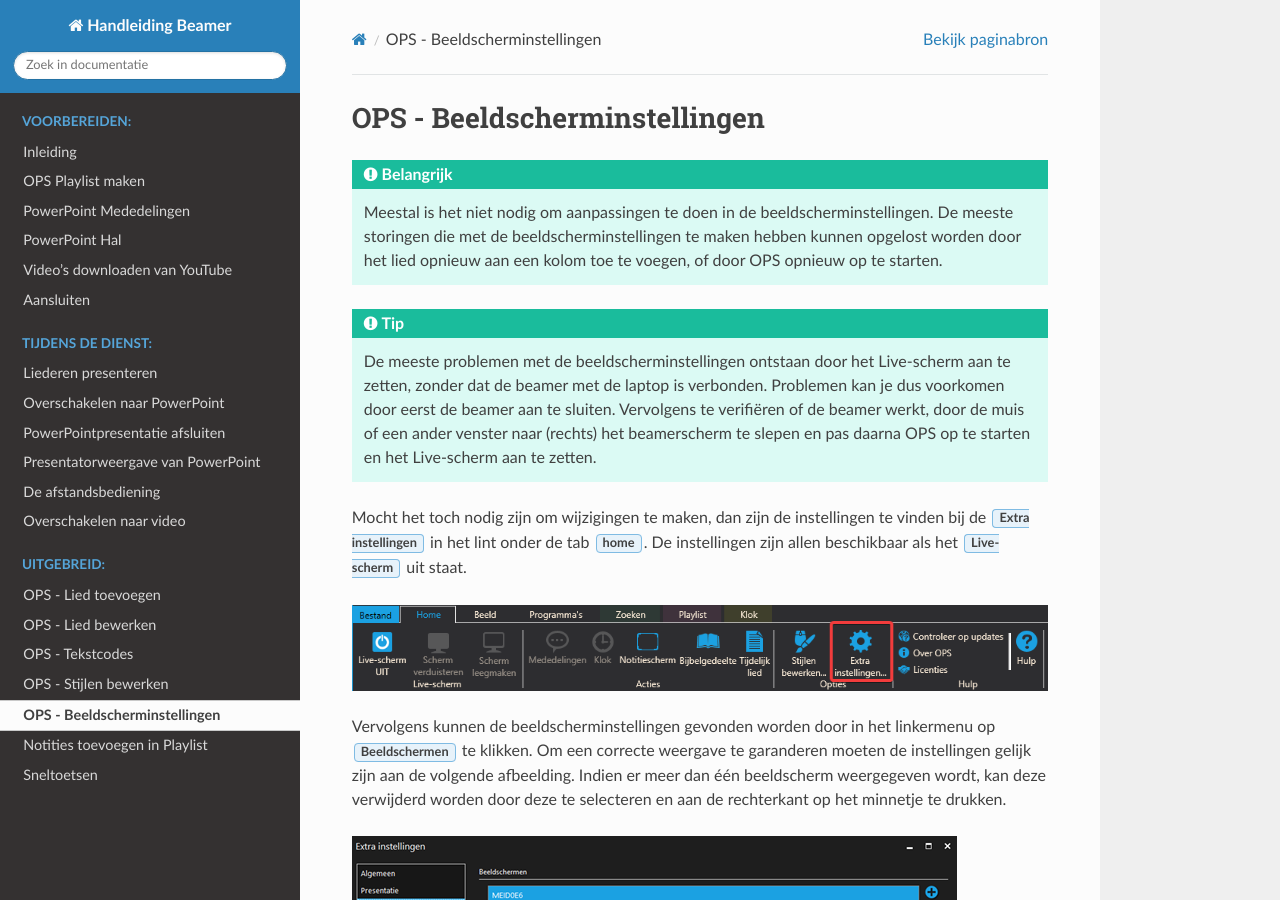
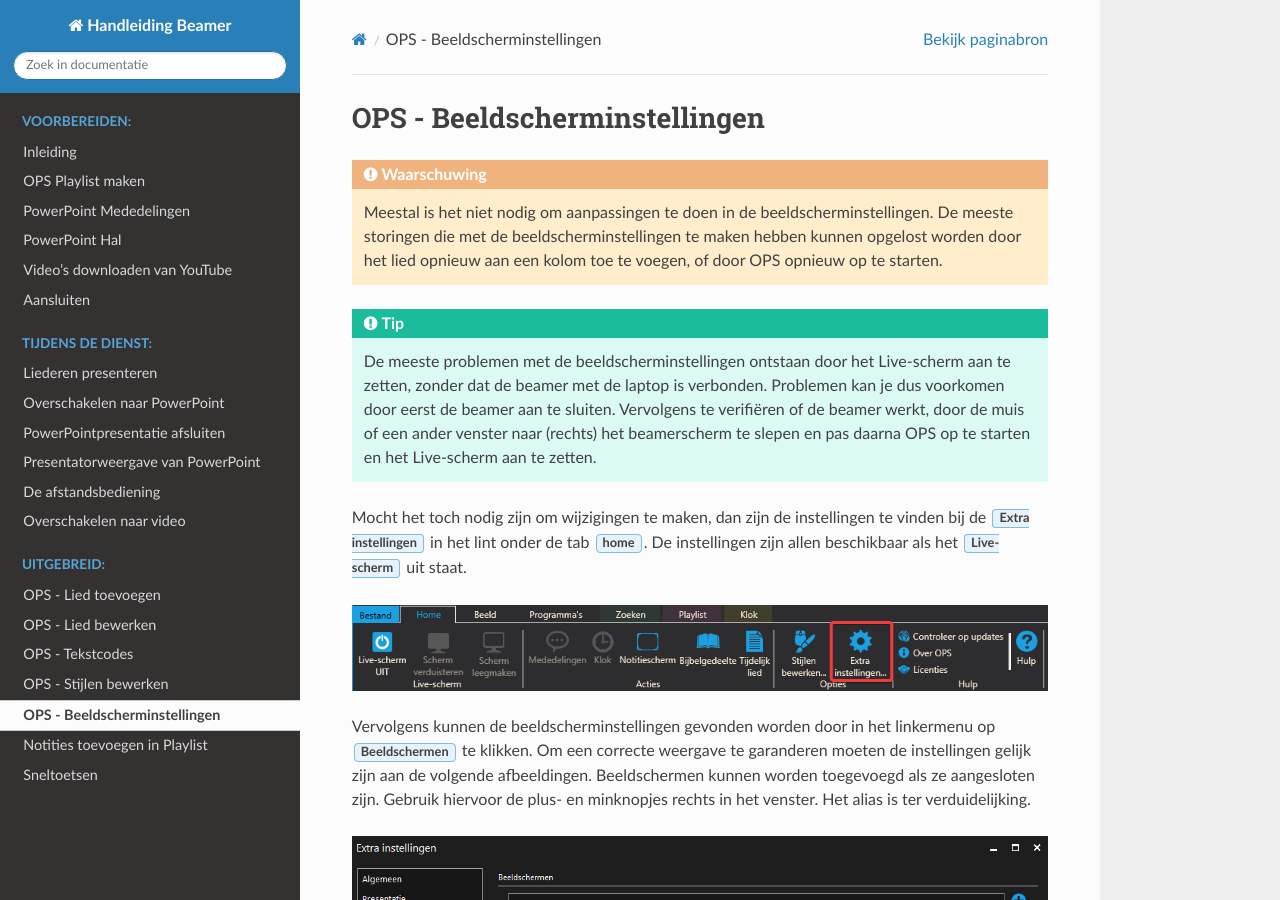
Before and after one commit to edewaal97/docs-beamer-reddingsark-bunschoten, a Sphinx documentation site: the page built from source/uitgebreid/ops/beeldscherminstellingen.rst, in a window 1280 px wide and 900 px high. Built offline with Sphinx 7.4.7 and the Read the Docs theme 2.0.0, drawn with Linux system fonts in a browser that asks for light colours.

Commit message:
Update pagina 'beeldscherminstellingen in OPS'

```diff
--- a/source/uitgebreid/ops/beeldscherminstellingen.rst
+++ b/source/uitgebreid/ops/beeldscherminstellingen.rst
@@ -1,7 +1,7 @@
 OPS - Beeldscherminstellingen
 =============================
 
-.. Important::
+.. Warning::
   Meestal is het niet nodig om aanpassingen te doen in de beeldscherminstellingen. De meeste storingen die met de beeldscherminstellingen te maken hebben kunnen opgelost worden door het lied opnieuw aan een kolom toe te voegen, of door OPS opnieuw op te starten.
 
 .. Tip::
@@ -11,8 +11,10 @@ Mocht het toch nodig zijn om wijzigingen te maken, dan zijn de instellingen te v
 
 .. image:: /images/ops-presenter-extra-instellingen.png
 
-Vervolgens kunnen de beeldscherminstellingen gevonden worden door in het linkermenu op :guilabel:`Beeldschermen` te klikken. Om een correcte weergave te garanderen moeten de instellingen gelijk zijn aan de volgende afbeelding. Indien er meer dan één beeldscherm weergegeven wordt, kan deze verwijderd worden door deze te selecteren en aan de rechterkant op het minnetje te drukken.
+Vervolgens kunnen de beeldscherminstellingen gevonden worden door in het linkermenu op :guilabel:`Beeldschermen` te klikken. Om een correcte weergave te garanderen moeten de instellingen gelijk zijn aan de volgende afbeeldingen. Beeldschermen kunnen worden toegevoegd als ze aangesloten zijn. Gebruik hiervoor de plus- en minknopjes rechts in het venster. Het alias is ter verduidelijking.
 
-.. image:: /images/ops-beeldscherminstellingen.png
+.. image:: /images/ops-beeldscherminstellingen-laptop.png
+
+.. image:: /images/ops-beeldscherminstellingen-beamer.png
 
 Als er wijzigingen zijn gemaakt, is het aan te raden om OPS opnieuw op te starten. Hierdoor weet je zeker dat alle instellingen ook toegepast worden.
```
Also changed, not shown: source/images/ops-beeldscherminstellingen-beamer.png (added), source/images/ops-beeldscherminstellingen-laptop.png (added), source/images/ops-beeldscherminstellingen.png (deleted).
